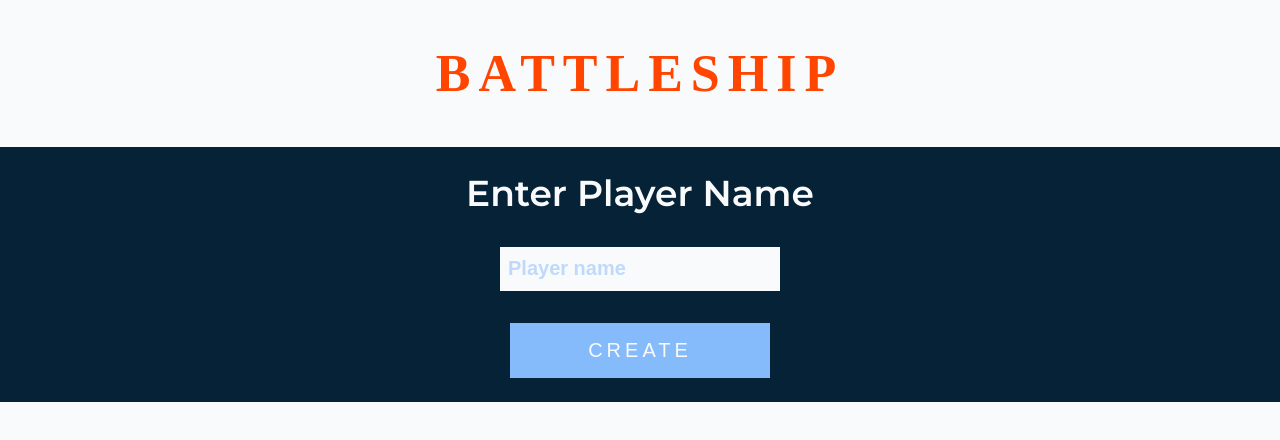
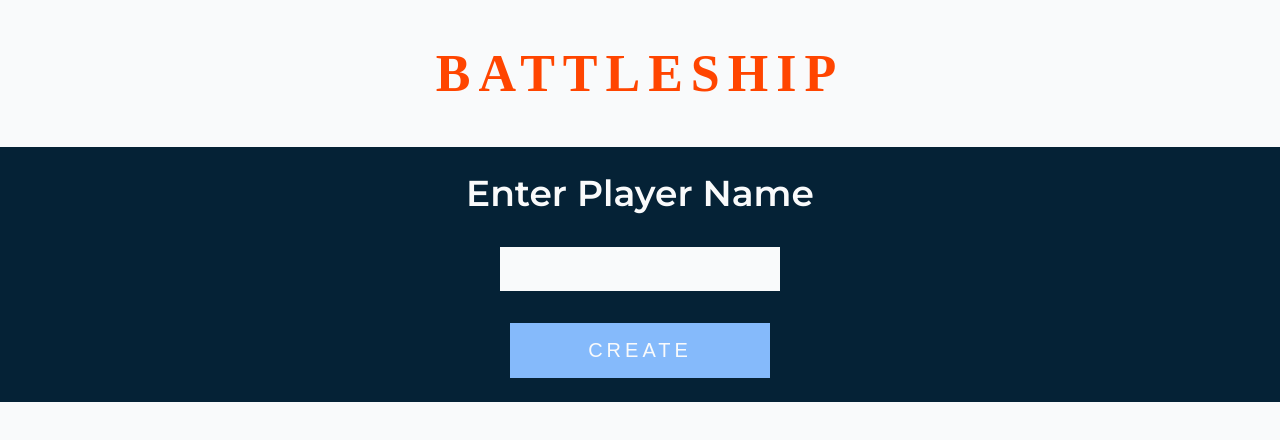
Before and after one commit to MacJ13/battleship, a website built with webpack: page dist/index.html in a window 1280 px wide. Built offline with nearby package versions, Linux system fonts and the light colour scheme.

Commit message:
update html file

```diff
--- a/dist/index.html
+++ b/dist/index.html
@@ -22,9 +22,9 @@
             type="text"
             id="player1_name"
             name="player1_name"
-            placeholder="Player name"
             data-gameboard="game-player1"
           />
+          <!-- placeholder="Player name" -->
         </div>
         <div class="menu-player hidden">
           <input
```
